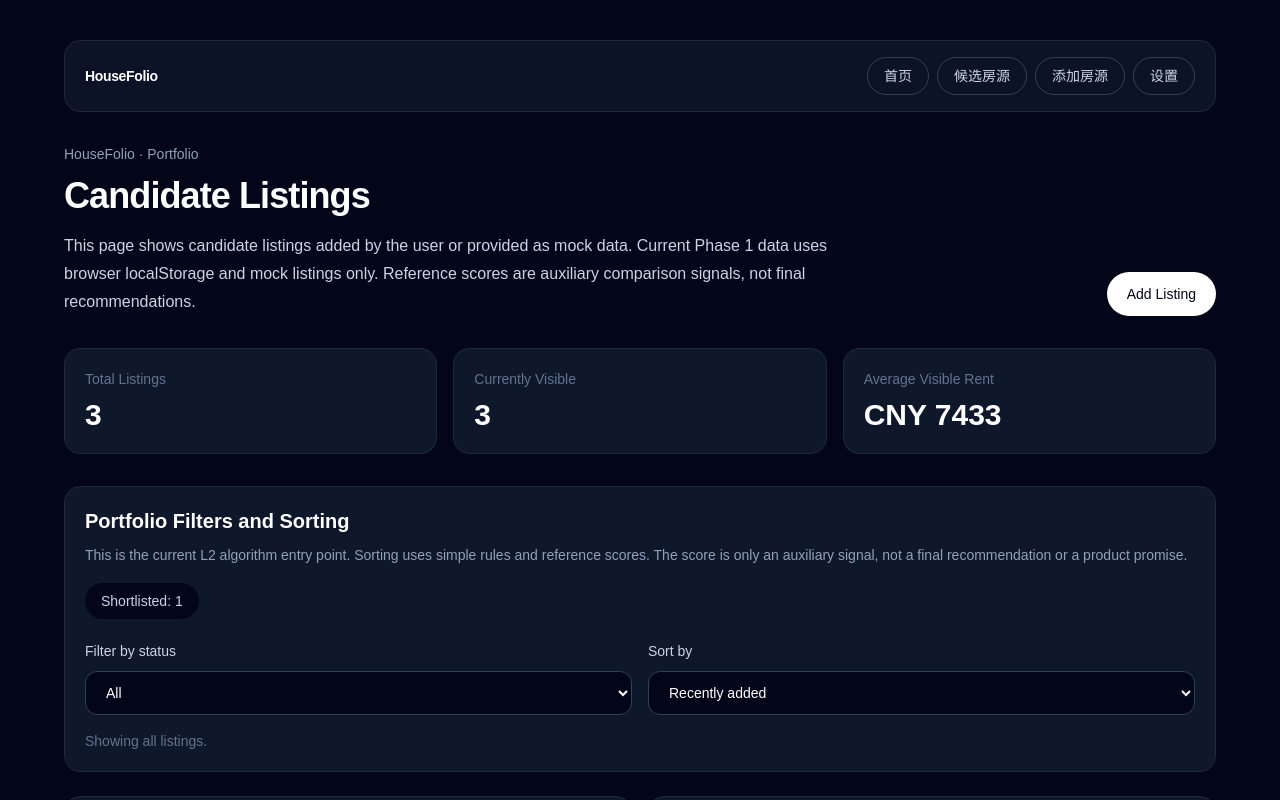
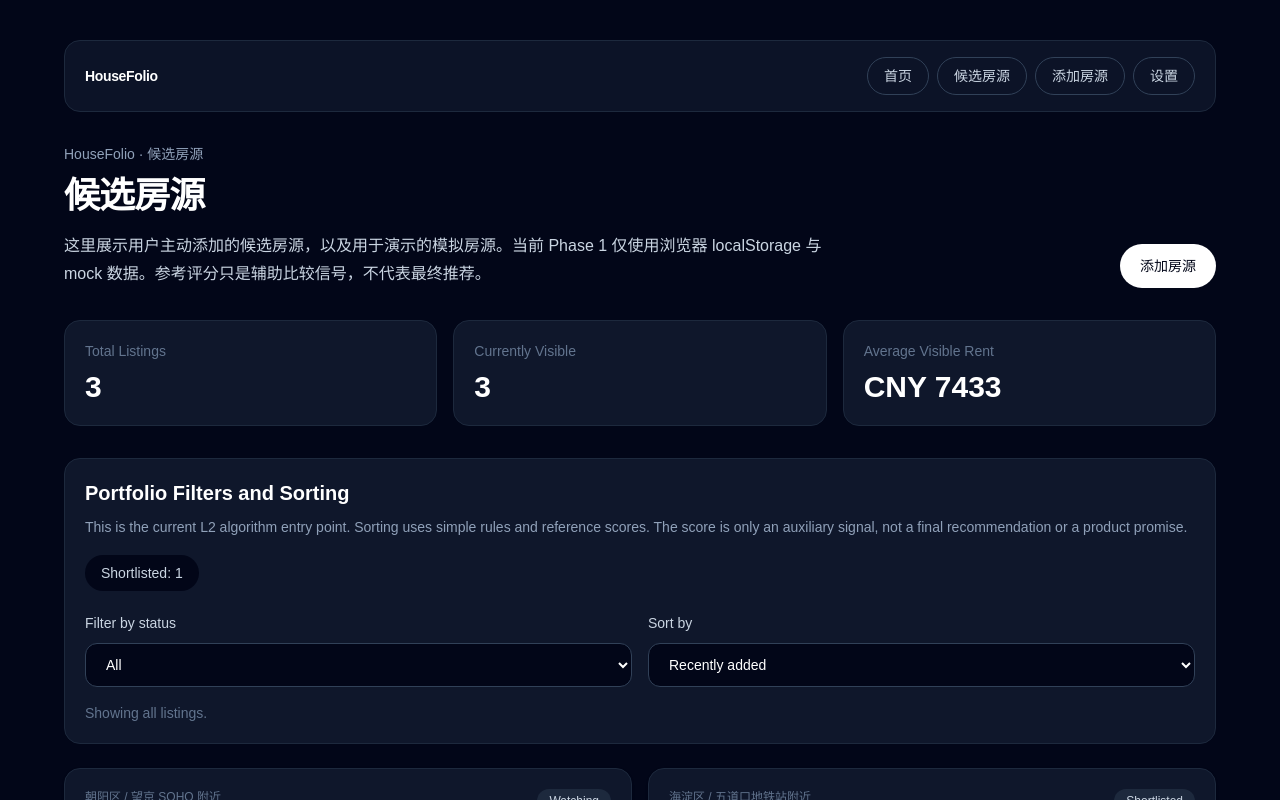
Before and after one commit to Qiu-Jiajun/HouseFolio, a Next.js app: page /portfolio in a window 1280 px wide. Shown: the top 800 px of the page. Built offline with nearby package versions, Linux system fonts and the light colour scheme.

Commit message:
feat: localize portfolio page shell

```diff
--- a/src/app/portfolio/page.tsx
+++ b/src/app/portfolio/page.tsx
@@ -1,6 +1,7 @@
 import { AppNav } from "@/components/app-nav";
 import { ComplianceFooter } from "@/components/compliance-footer";
 import { PortfolioList } from "@/components/portfolio-list";
+import { zhCN } from "@/content/zh-cn";
 
 export default function PortfolioPage() {
   return (
@@ -10,20 +11,17 @@ export default function PortfolioPage() {
 
         <div className="mb-8">
           <p className="text-sm font-medium text-slate-400">
-            HouseFolio · Portfolio
+            {zhCN.portfolio.eyebrow}
           </p>
 
           <div className="mt-3 flex flex-wrap items-end justify-between gap-4">
             <div>
               <h1 className="text-4xl font-bold tracking-tight">
-                Candidate Listings
+                {zhCN.portfolio.title}
               </h1>
 
               <p className="mt-4 max-w-3xl text-base leading-7 text-slate-300">
-                This page shows candidate listings added by the user or provided
-                as mock data. Current Phase 1 data uses browser localStorage and
-                mock listings only. Reference scores are auxiliary comparison
-                signals, not final recommendations.
+                {zhCN.portfolio.description}
               </p>
             </div>
 
@@ -31,7 +29,7 @@ export default function PortfolioPage() {
               href="/portfolio/new"
               className="rounded-full bg-white px-5 py-3 text-sm font-medium text-slate-950 hover:bg-slate-200"
             >
-              Add Listing
+              {zhCN.portfolio.actions.addListing}
             </a>
           </div>
         </div>
--- a/src/content/zh-cn.ts
+++ b/src/content/zh-cn.ts
@@ -50,4 +50,14 @@ export const zhCN = {
         "Phase 1M：建立中文文案中心。当前 Demo 仍只使用模拟数据与浏览器 localStorage，尚未接入 Supabase、地图 API 或 AI 服务。",
     },
   },
+
+  portfolio: {
+    eyebrow: "HouseFolio · 候选房源",
+    title: "候选房源",
+    description:
+      "这里展示用户主动添加的候选房源，以及用于演示的模拟房源。当前 Phase 1 仅使用浏览器 localStorage 与 mock 数据。参考评分只是辅助比较信号，不代表最终推荐。",
+    actions: {
+      addListing: "添加房源",
+    },
+  },
 } as const;
```
